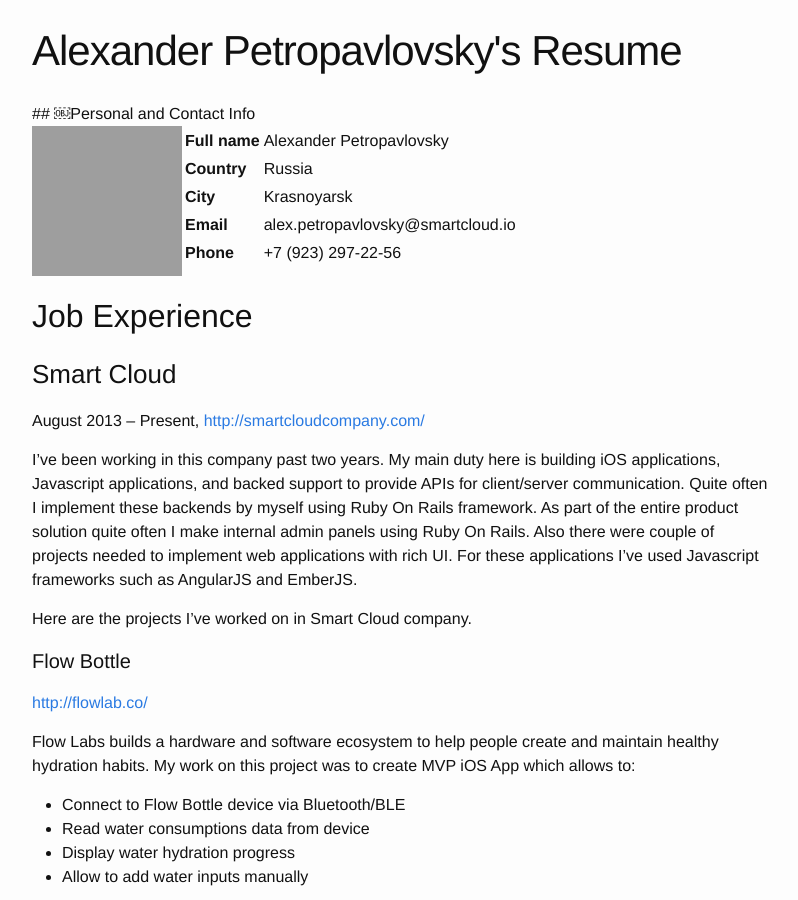
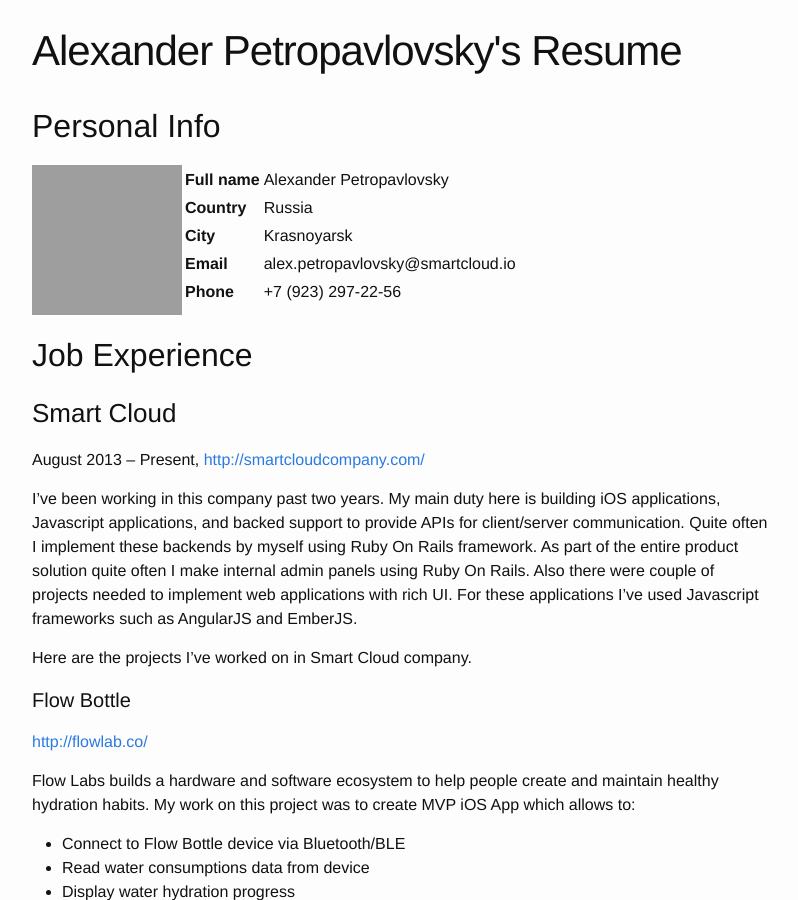
Before and after one commit to petalvlad/petalvlad, a Jekyll site: the page built from _posts/2015-09-05-resume.markdown, in a window 1280 px wide and 900 px high. Shown: the whole window, without its empty margins (238-1036 px from the left). Built offline with Jekyll 4.4.1, drawn with Linux system fonts in a browser that asks for light colours; grey boxes are pictures that could not be loaded.

Commit message:
Update 2015-09-05-resume.markdown

```diff
--- a/_posts/2015-09-05-resume.markdown
+++ b/_posts/2015-09-05-resume.markdown
@@ -8,10 +8,10 @@ redirect_from: "/2015/09/05/resume/"
 ---
 
 <section>
-## ￼Personal and Contact Info
+<h2>Personal Info</h2>
 
 <div>
-    <div style="float: left;">
+    <div style="float: left; parring-right: 30px;">
         <img src="https://avatars0.githubusercontent.com/u/1518705?v=3&s=150" />
     </div>
     <div>
```
